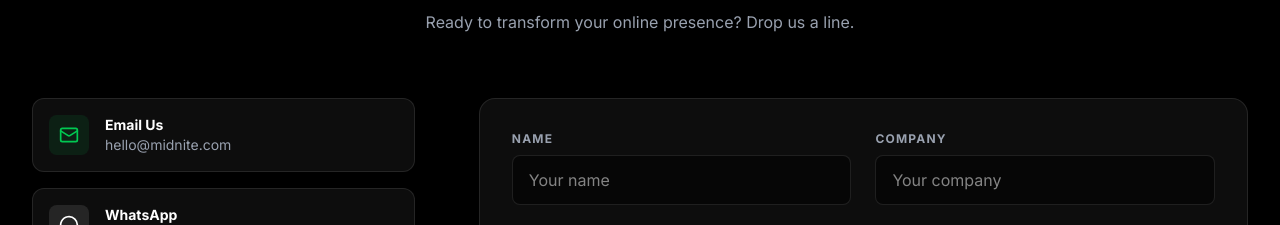
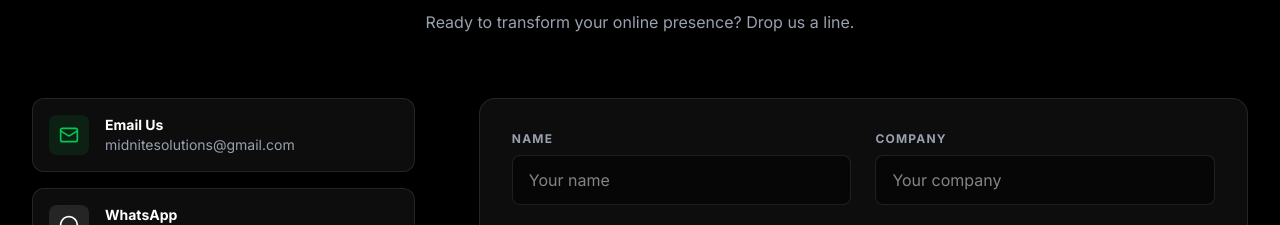
Before and after one commit to Dya06/Midnite, a React (Vite) app: page / in a window 1280 px wide. Shown: the part 6325-6550 px from the top of the page. Built offline with nearby package versions, Linux system fonts and the light colour scheme; no server answers.

Commit message:
update: replace placeholder email with midnitesolutions@gmail.com

```diff
--- a/src/landing/Footer.jsx
+++ b/src/landing/Footer.jsx
@@ -41,13 +41,13 @@ export default function Footer() {
 
           {/* Left: Contact Info */}
           <div className="lg:w-1/3 space-y-4">
-            <a href="mailto:hello@midnite.com" className="flex items-center gap-4 p-4 bg-white/5 border border-white/10 rounded-xl hover:bg-white/10 transition-colors">
+            <a href="mailto:midnitesolutions@gmail.com" className="flex items-center gap-4 p-4 bg-white/5 border border-white/10 rounded-xl hover:bg-white/10 transition-colors">
               <div className="w-10 h-10 rounded-lg bg-green-500/10 text-green-500 flex items-center justify-center shrink-0">
                 <Mail className="w-5 h-5" />
               </div>
               <div>
                 <div className="font-bold text-sm">Email Us</div>
-                <div className="text-gray-400 text-sm">hello@midnite.com</div>
+                <div className="text-gray-400 text-sm">midnitesolutions@gmail.com</div>
               </div>
             </a>
             <a href="https://wa.me/qr/Z2K75Z2LNEMKI1" target="_blank" rel="noreferrer" className="flex items-center gap-4 p-4 bg-white/5 border border-white/10 rounded-xl hover:bg-white/10 transition-colors">
```
